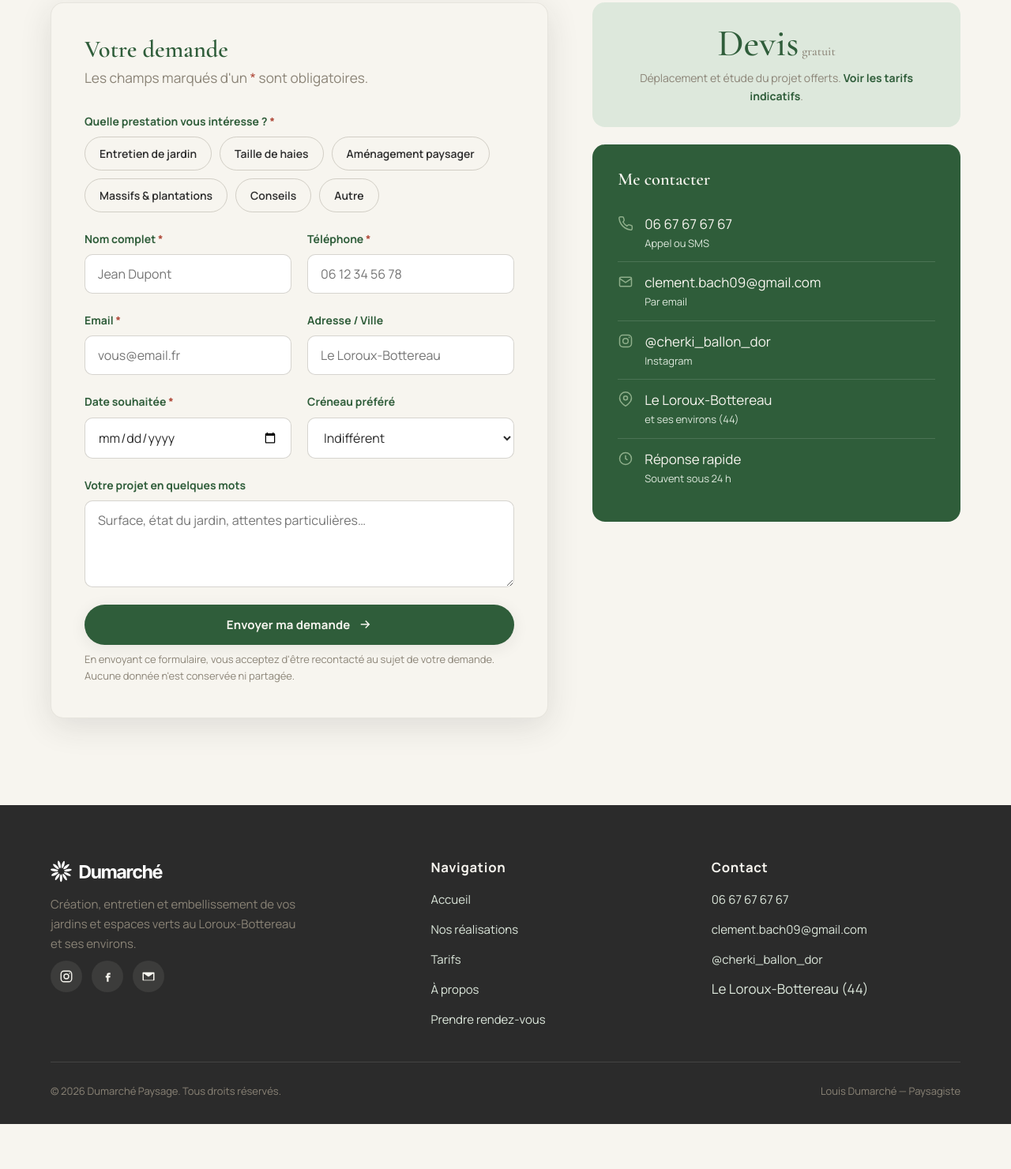
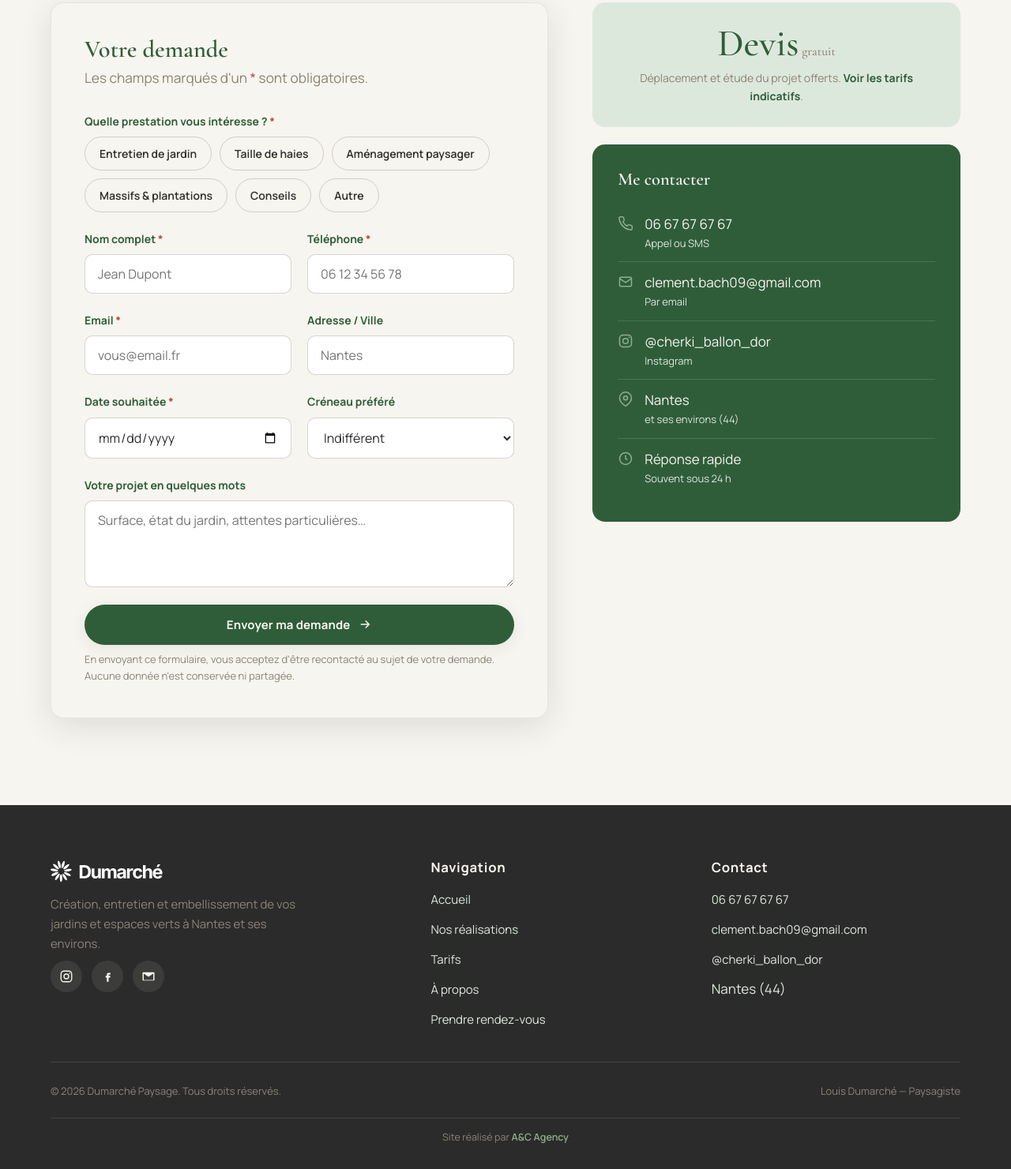
Before and after one commit to clement4409/site-paysagiste, a plain HTML site: page rendez-vous.html in a window 1280 px wide. Shown: the part 555-2036 px from the top of the page at 79% size. Before the commit the page ends 1979 px from the top, so only its background shows below. Drawn offline with nearby package versions, Linux system fonts and the light colour scheme.

Commit message:
Localisation Nantes + credit A&C Agency
- Lieu d activite: Loroux-Bottereau -> Nantes (titres, meta, footers, contact, formulaire)
- A propos: Louis originaire de Nantes, lycee Briacé reste au Loroux-Bottereau
- Footer: mention "Site realise par A&C Agency" (lien portfolio)

Co-Authored-By: Claude Opus 4.8 <noreply@anthropic.com>

```diff
--- a/css/style.css
+++ b/css/style.css
@@ -387,7 +387,10 @@ body.hero-light .site-header:not(.scrolled) .nav__burger span { background: var(
 .socials a { width: 40px; height: 40px; border-radius: 50%; background: rgba(247,245,239,.08); display: flex; align-items: center; justify-content: center; transition: var(--transition); }
 .socials a:hover { background: var(--vert); transform: translateY(-3px); }
 .socials svg { width: 18px; height: 18px; color: var(--creme); }
-.footer-bottom { display: flex; justify-content: space-between; align-items: center; padding-top: 26px; font-size: 13px; color: var(--taupe); flex-wrap: wrap; gap: 10px; }
+.footer-bottom { display: flex; justify-content: space-between; align-items: center; padding-top: 26px; font-size: 13px; color: var(--taupe); flex-wrap: wrap; gap: 10px 20px; }
+.footer-credit { width: 100%; text-align: center; margin-top: 12px; padding-top: 14px; border-top: 1px solid rgba(139,132,119,.25); font-size: 12.5px; }
+.footer-credit a { color: var(--vert-clair); font-weight: 600; transition: color var(--transition); }
+.footer-credit a:hover { color: var(--creme); }
 
 /* --------- Animations GSAP (état initial) --------- */
 .reveal { opacity: 0; }
--- a/rendez-vous.html
+++ b/rendez-vous.html
@@ -81,7 +81,7 @@
             </div>
             <div class="field">
               <label for="adresse">Adresse / Ville</label>
-              <input type="text" id="adresse" name="adresse" placeholder="Le Loroux-Bottereau">
+              <input type="text" id="adresse" name="adresse" placeholder="Nantes">
               <span class="err-msg"></span>
             </div>
           </div>
@@ -149,7 +149,7 @@
           </div>
           <div class="info-line">
             <svg viewBox="0 0 24 24" fill="none" stroke="currentColor" stroke-width="1.8"><path d="M21 10c0 7-9 12-9 12s-9-5-9-12a9 9 0 0118 0z"/><circle cx="12" cy="10" r="3"/></svg>
-            <span>Le Loroux-Bottereau<small>et ses environs (44)</small></span>
+            <span>Nantes<small>et ses environs (44)</small></span>
           </div>
           <div class="info-line">
             <svg viewBox="0 0 24 24" fill="none" stroke="currentColor" stroke-width="1.8"><circle cx="12" cy="12" r="9"/><path d="M12 7v5l3 2"/></svg>
@@ -166,7 +166,7 @@
       <div class="footer-grid">
         <div>
           <div class="footer-logo"><img class="logo-img" src="assets/img/logo.svg" alt="Dumarché Paysage"></div>
-          <p>Création, entretien et embellissement de vos jardins et espaces verts au Loroux-Bottereau et ses environs.</p>
+          <p>Création, entretien et embellissement de vos jardins et espaces verts à Nantes et ses environs.</p>
           <div class="socials">
             <a href="https://instagram.com/cherki_ballon_dor" target="_blank" rel="noopener" aria-label="Instagram">
               <svg viewBox="0 0 24 24" fill="none" stroke="currentColor" stroke-width="1.8"><rect x="3" y="3" width="18" height="18" rx="5"/><circle cx="12" cy="12" r="4"/><circle cx="17.5" cy="6.5" r="1" fill="currentColor" stroke="none"/></svg>
@@ -195,13 +195,14 @@
             <li><a href="tel:0667676767">06 67 67 67 67</a></li>
             <li><a href="mailto:clement.bach09@gmail.com">clement.bach09@gmail.com</a></li>
             <li><a href="https://instagram.com/cherki_ballon_dor" target="_blank" rel="noopener">@cherki_ballon_dor</a></li>
-            <li>Le Loroux-Bottereau (44)</li>
+            <li>Nantes (44)</li>
           </ul>
         </div>
       </div>
       <div class="footer-bottom">
         <span>© <span class="year">2026</span> Dumarché Paysage. Tous droits réservés.</span>
         <span>Louis Dumarché — Paysagiste</span>
+        <span class="footer-credit">Site réalisé par <a href="https://clement4409.github.io/portfolio/" target="_blank" rel="noopener">A&amp;C Agency</a></span>
       </div>
     </div>
   </footer>
```
Also changed, not shown: a-propos.html (+5 -4 lines), index.html (+5 -4 lines), realisations.html (+4 -3 lines), tarifs.html (+4 -3 lines).
